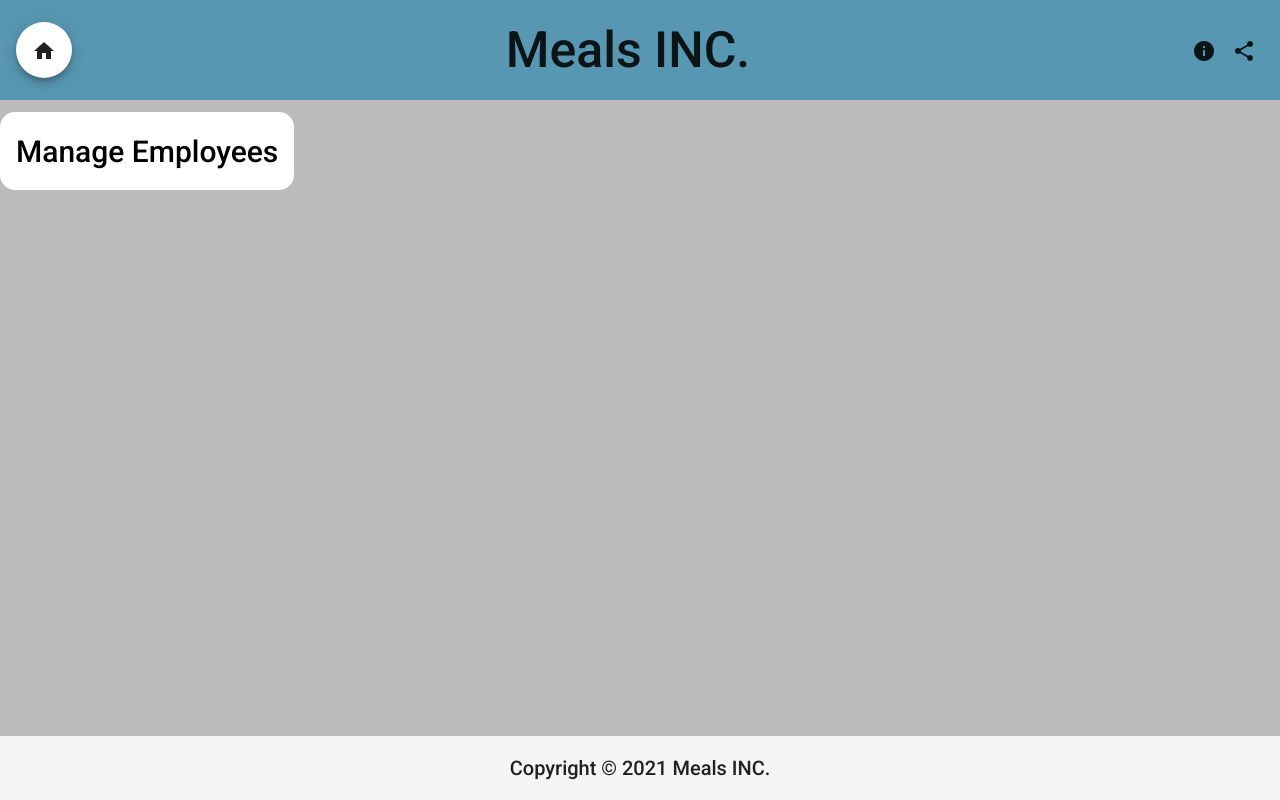
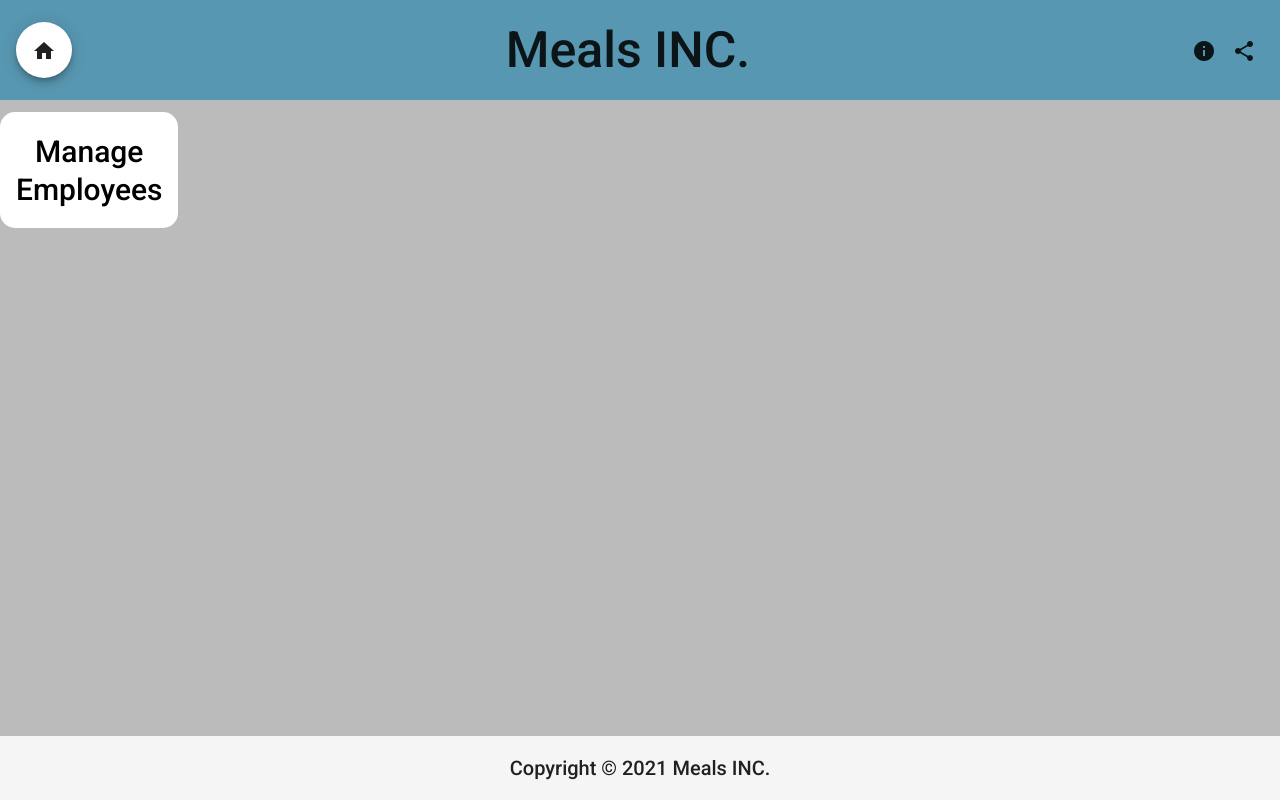
Before and after one commit to KrisKolev/meals-inc, an Angular app in the folder RestaurantApplicationFrontend/: page / in a window 1280 px wide. Built offline with nearby package versions, Linux system fonts and the light colour scheme.

Commit message:
ci somtheing

```diff
--- a/RestaurantApplicationFrontend/src/app/landing-page/landing-page.component.css
+++ b/RestaurantApplicationFrontend/src/app/landing-page/landing-page.component.css
@@ -1,9 +1,11 @@
 .btnEmployees {
   font-size: 30px;
   border-radius: 15px;
-  padding-block: 20px;
+  padding-block: 20px 20px;
   background-color: white;
   transition: 0.3s;
+  position: relative;
+
 }
 
 .btnEmployees:hover {
--- a/RestaurantApplicationFrontend/src/app/landing-page/landing-page.component.html
+++ b/RestaurantApplicationFrontend/src/app/landing-page/landing-page.component.html
@@ -1,4 +1,4 @@
 
 <button mat-button routerLink="employees" class="btnEmployees">
-  <span> Manage Employees </span>
+  <span>Manage<br>Employees</span>
 </button>
```
Also changed, not shown: 2 other files (tests, documents, lock files or other folders).
